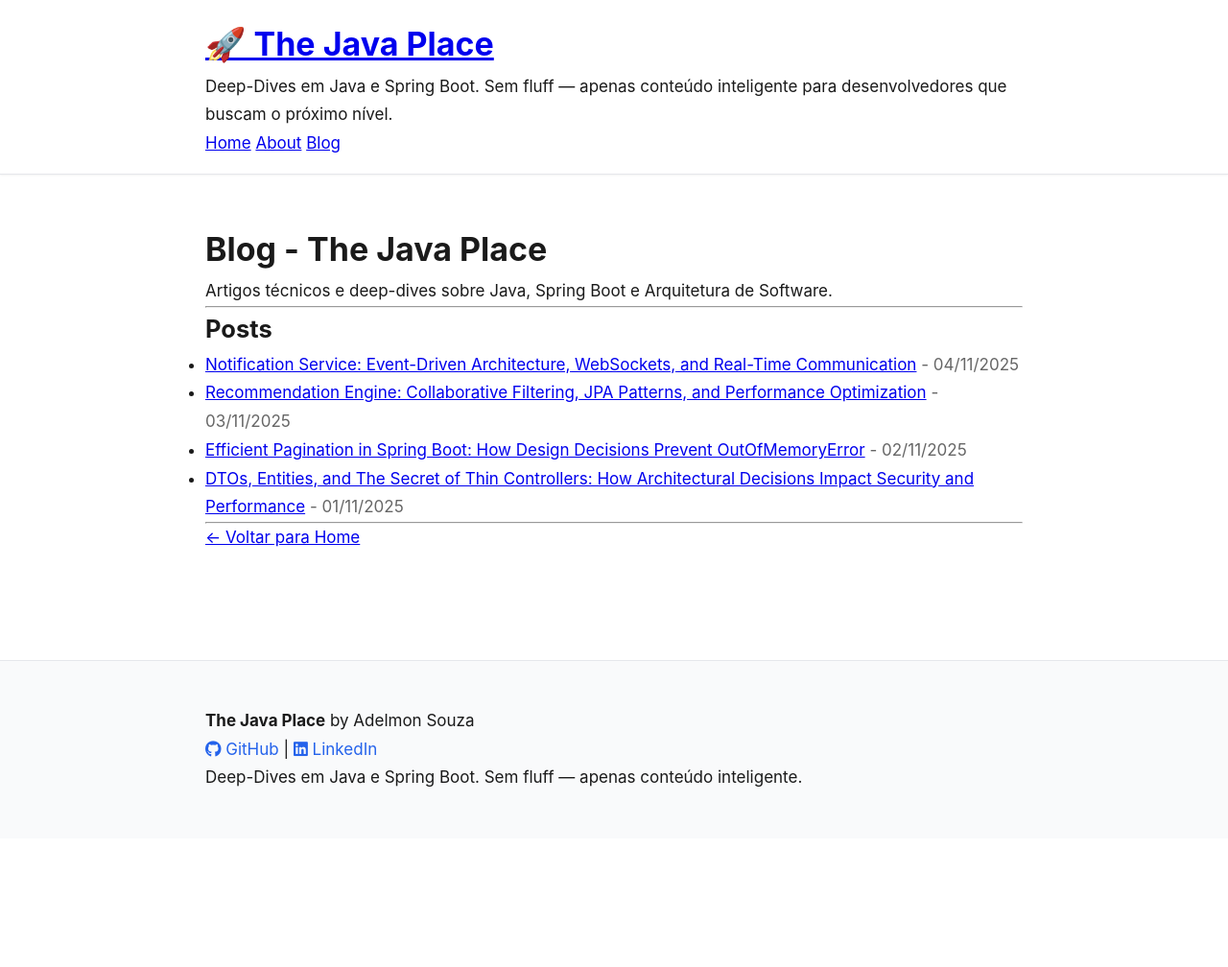
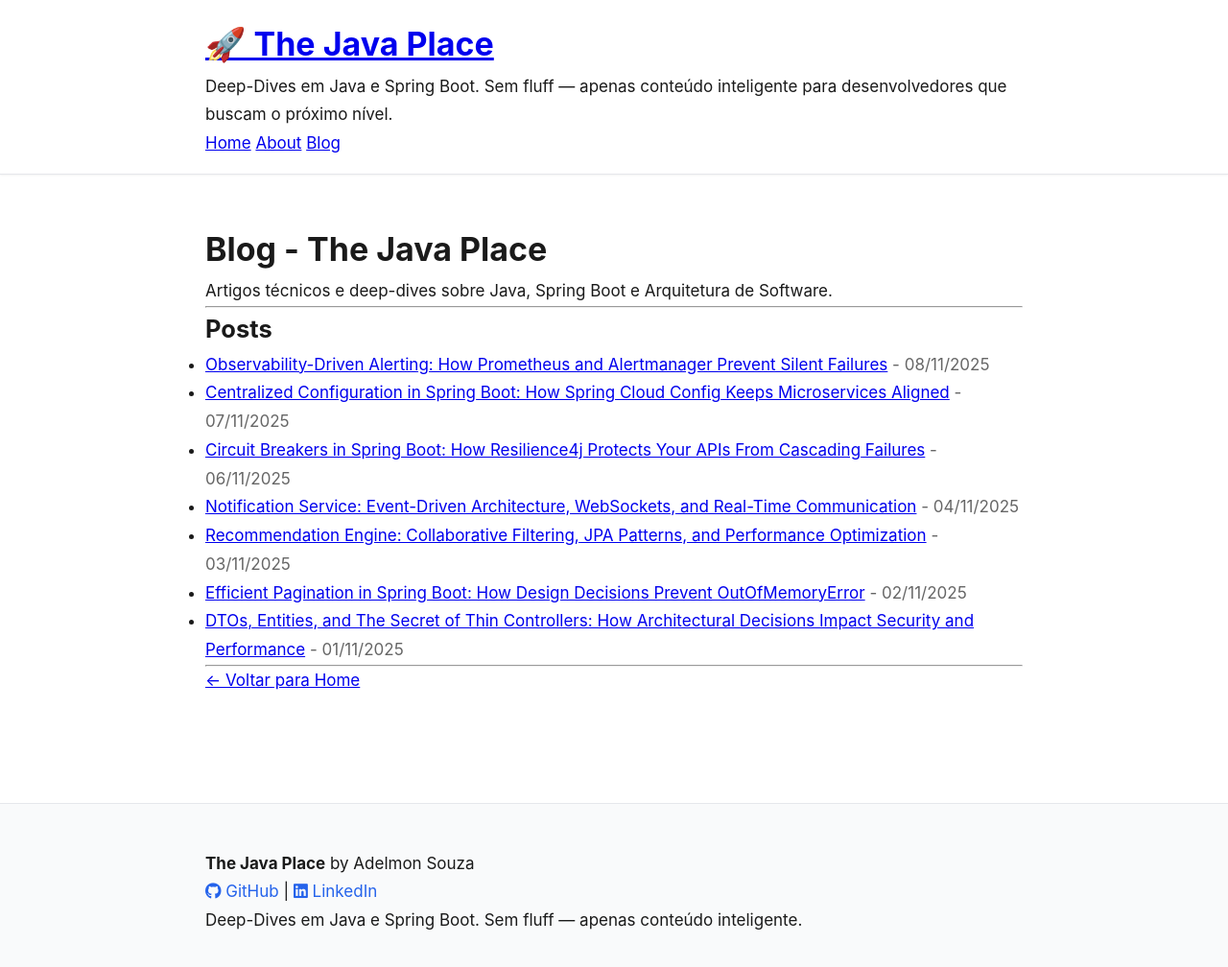
Before and after one commit to adelmonsouza/adelmonsouza.github.io, a Jekyll site: the page built from blog.md, in a window 1280 px wide and 1023 px high. Shown: the top 1008 px of the window at 96% size. Built offline with Jekyll 4.4.1, drawn with Linux system fonts in a browser that asks for light colours; some of the changed lines change nothing that is shown.

Commit message:
feat(blog): add day 06-08 posts and update site assets

````diff
--- /dev/null
+++ b/_posts/2025-11-06-resilience4j-under-the-hood.md
@@ -0,0 +1,132 @@
+---
+layout: post
+title: "Circuit Breakers in Spring Boot: How Resilience4j Protects Your APIs From Cascading Failures"
+date: 2025-11-06 00:00:00 +0000
+categories: Architecture Spring Boot
+permalink: /blog/2025/11/06/resilience4j-under-the-hood.html
+---
+
+Hey there! Day 06 of #30DiasJava dropped me into the middle of a production-style failure. One external dependency slowed to a crawl, threads piled up, and the entire checkout flow started timing out. Today was about dissecting what a **circuit breaker** actually does inside a Spring Boot application, and why Resilience4j is more than just annotations.
+
+**Disclaimer**: This is not a critique of any particular partner API or a silver bullet for stability. It’s an exploration of how architectural decisions either amplify failures or contain them.
+
+## Why I'm Looking at This
+
+**Full disclosure**: I used to assume retries would save the day. But in a real load test, every retry against a degraded dependency made the incident worse. That’s when I realized: a retry without a fuse is a self-inflicted DDoS.
+
+So today’s goal was to wire Resilience4j into a Spring Boot service and trace what happens when we hit slow or failing downstream systems.
+
+## The Anatomy of a Cascading Failure
+
+Without protection:
+
+```java
+@Service
+public class PricingClient {
+
+    private final WebClient webClient;
+
+    public Mono<PricingResponse> fetchPrice(String sku) {
+        return webClient.get()
+            .uri("/pricing/{sku}", sku)
+            .retrieve()
+            .bodyToMono(PricingResponse.class); // ← Blocks until the upstream responds
+    }
+}
+```
+
+- Every slow request ties up a Tomcat thread.
+- Retries multiply the pressure.
+- Timeouts propagate upstream, collapsing the entire flow.
+
+## Under the Hood: Resilience4j Circuit Breaker
+
+### 1. Wiring the Breaker
+
+```java
+@Service
+public class PricingClient {
+
+    private final CircuitBreaker circuitBreaker;
+    private final WebClient webClient;
+
+    public PricingClient(CircuitBreakerRegistry registry, WebClient webClient) {
+        this.circuitBreaker = registry.circuitBreaker("pricing");
+        this.webClient = webClient;
+    }
+
+    public Mono<PricingResponse> fetchPrice(String sku) {
+        return Mono.fromCallable(() -> doFetchPrice(sku))
+            .transformDeferred(CircuitBreakerOperator.of(circuitBreaker))
+            .onErrorResume(throwable -> Mono.just(fallbackPricing(sku)));
+    }
+
+    private PricingResponse doFetchPrice(String sku) {
+        return webClient.get()
+            .uri("/pricing/{sku}", sku)
+            .retrieve()
+            .bodyToMono(PricingResponse.class)
+            .block(Duration.ofSeconds(2));
+    }
+}
+```
+
+### 2. Sliding Window Metrics
+
+Resilience4j keeps a rolling window of calls (configured in `resilience4j.circuitbreaker.instances.pricing`). It tracks:
+
+- `failureRateThreshold` (e.g., 50%)
+- `slowCallRateThreshold` (e.g., >2 seconds)
+- `waitDurationInOpenState` (e.g., 30 seconds)
+
+If half the calls in the window fail or exceed the slow threshold, the breaker opens and subsequent calls fail fast.
+
+### 3. Combining With Bulkheads
+
+Circuit breakers alone don’t free up threads. Pair them with a thread pool bulkhead:
+
+```yaml
+resilience4j:
+  thread-pool-bulkhead:
+    instances:
+      pricing:
+        maxThreadPoolSize: 20
+        coreThreadPoolSize: 10
+        queueCapacity: 20
+```
+
+Now, even if the downstream misbehaves, only a bounded pool of threads is affected.
+
+### 4. Fallbacks That Tell the Truth
+
+Fallbacks should degrade gracefully, not lie. Return cached data, a default response, or a "temporarily unavailable" message. Transparency prevents silent data corruption.
+
+## Observability: Seeing the Breaker Work
+
+Resilience4j publishes Micrometer metrics:
+
+- `resilience4j_circuitbreaker_state`
+- `resilience4j_circuitbreaker_calls{kind="failed"}`
+- `resilience4j_circuitbreaker_not_permitted_calls`
+
+Scrape them with Prometheus, alert when the breaker stays open, and correlate with downstream SLIs.
+
+## What Can We Learn From This?
+
+- **Retries need guardrails** — pair them with circuit breakers or they multiply outages.
+- **Bulkheads keep failures local** — isolate risky dependencies into their own pools.
+- **Observability is mandatory** — without metrics, circuit breakers hide problems instead of surfacing them.
+
+## Final Thoughts
+
+Resilience patterns are not accessories. They are architectural commitments that keep customer-facing journeys alive when dependencies fail. Today’s experiment reminded me that resilience is about limiting blast radius, not eliminating failure.
+
+---
+
+**Full project:** [Resilience4j Playground (Day 06)](https://github.com/adelmonsouza/30DiasJava-Day06-Resilience4j)
+
+**Next article:** Centralized Configuration in Spring Boot: How Spring Cloud Config Keeps Microservices Aligned (Day 07)
+
+---
+
+**#30DiasJava | #SpringBoot | #Resilience4j | #Architecture | #Reliability**
--- /dev/null
+++ b/_posts/2025-11-07-config-server-under-the-hood.md
@@ -0,0 +1,184 @@
+---
+layout: post
+title: "Centralized Configuration in Spring Boot: How Spring Cloud Config Keeps Microservices Aligned"
+date: 2025-11-07 00:00:00 +0000
+categories: Architecture Spring Boot
+permalink: /blog/2025/11/07/config-server-under-the-hood.html
+---
+
+Hey there! Day 07 of #30DiasJava pushed me into one of those hidden architectural puzzles: **How do we keep configuration consistent across multiple Spring Boot services without leaking secrets or burning out ops teams?** Today I explored Spring Cloud Config, Git-backed properties, dynamic refresh, and the security guardrails we need to make it production-grade.
+
+**Disclaimer**: This post is not a tutorial on how to copy Oracle Cloud or Netflix OSS setups. It’s a look at the trade-offs and inner workings of externalized configuration based on Spring’s official documentation and my own hands-on experiments.
+
+## Why I'm Looking at This
+
+**Full disclosure**: I used to manage properties per service. It was fine until the third microservice. Then we started versioning YAML with copy/paste, setting feature flags manually, and forgetting to revert temporary overrides. Production drifted from staging — not fun. So today I wanted to see how a centralized configuration server actually changes the runtime story.
+
+## Architecture at a Glance
+
+1. **Spring Cloud Config Server** serving YAML via HTTP-backed Git.
+2. **Private configuration repository** with `application.yml` + profile-specific files.
+3. **Clients loading config via `spring.config.import=optional:configserver:`**.
+4. **Runtime refresh** with `@RefreshScope` and Spring Boot Actuator.
+5. **Secret handling** using Docker/Kubernetes secrets and encrypted storage.
+
+## Under the Hood: Spring Cloud Config Server
+
+### 1. Bootstrapping the Server
+
+```java
+@SpringBootApplication
+@EnableConfigServer
+public class ConfigServerApplication {
+    public static void main(String[] args) {
+        SpringApplication.run(ConfigServerApplication.class, args);
+    }
+}
+```
+
+The server exposes endpoints like `/application/default` or `/order-service/prod`. Spring Cloud Config pulls files from Git on demand (or caches them based on `spring.cloud.config.server.git.cloneOnStart`).
+
+### 2. Git-Backed Configuration
+
+```yaml
+spring:
+  cloud:
+    config:
+      server:
+        git:
+          uri: git@github.com:adelmonsouza/config-repo.git
+          default-label: main
+          private-key: ${CONFIG_GIT_PRIVATE_KEY}
+          search-paths: order-service, inventory-service
+server:
+  port: 8888
+```
+
+Key detail: the server never stores credentials. The repo remains private; access is enforced via deploy keys or GitHub App tokens.
+
+### 3. Serving Profiles
+
+Given a repo structure like:
+
+```
+config-repo/
+  order-service/
+    application.yml
+    application-dev.yml
+    application-prod.yml
+```
+
+A GET request to `/order-service/dev` returns a merged document. Spring Cloud Config uses the same property resolution rules as Spring Boot (see [Spring Cloud Config docs](https://docs.spring.io/spring-cloud-config/docs/current/reference/html/)).
+
+## Client-Side Integration
+
+### Using `spring.config.import`
+
+```yaml
+spring:
+  application:
+    name: order-service
+  config:
+    import: "optional:configserver:http://config-server:8888"
+```
+
+This tells the Spring Boot client to fetch remote properties during startup. If the server is unavailable, the `optional:` flag allows booting with local defaults.
+
+### Dynamic Refresh with `@RefreshScope`
+
+```java
+@RefreshScope
+@RestController
+public class FeatureFlagController {
+
+    @Value("${feature.checkout.express:false}")
+    private boolean expressCheckout;
+
+    @GetMapping("/feature-flags")
+    public Map<String, Object> flags() {
+        return Map.of("expressCheckout", expressCheckout);
+    }
+}
+```
+
+When we update `feature.checkout.express` in Git and trigger `POST /actuator/refresh`, Spring Cloud Config repopulates the bean without a restart. This uses Spring Boot Actuator under the hood (see [Spring Boot Reference Guide](https://docs.spring.io/spring-boot/docs/current/reference/html/actuator.html)).
+
+## Security and Secret Hygiene
+
+### 1. Secure Transport
+
+- Enforce HTTPS between clients and Config Server (`server.ssl.*` settings).
+- Restrict exposure with network policies or service mesh mTLS.
+- Authentication options: HTTP Basic, OAuth2, or mutual TLS.
+
+### 2. Secret Storage
+
+- Store credentials in Docker/Kubernetes secrets; mount them as environment variables.
+- Reference them in `bootstrap.yml` via `${ENV_VAR}` placeholders.
+- For encrypted values, use Spring Cloud Config’s [encrypt/decrypt endpoints](https://docs.spring.io/spring-cloud-config/docs/current/reference/html/#_encryption_and_decryption). Example:
+
+```bash
+echo 'mySecretValue' | curl -X POST --data-binary @- http://config-server:8888/encrypt
+```
+
+### 3. Production Hardening Checklist
+
+1. Limit Actuator exposure: only expose `health` and `info` publicly.
+2. Lock down `/actuator/refresh` behind authentication.
+3. Enable Git commit signing to ensure config integrity.
+4. Automate scans for plaintext secrets before pushing to the config repo.
+
+## Docker Compose Setup
+
+```yaml
+services:
+  config-server:
+    build: ./config-server
+    ports:
+      - "8888:8888"
+    environment:
+      CONFIG_GIT_PRIVATE_KEY: /run/secrets/config_git_key
+    secrets:
+      - config_git_key
+
+  order-service:
+    build: ./order-service
+    environment:
+      SPRING_CONFIG_IMPORT: optional:configserver:http://config-server:8888
+      SPRING_PROFILES_ACTIVE: dev
+```
+
+With Docker secrets, the private key never touches the image; it’s provided at runtime.
+
+## Observability Hooks
+
+- Add Prometheus metrics for refresh events: monitor `spring.cloud.config.requests`.
+- Use log correlation (trace IDs) to audit config changes. Combine with Git commit metadata.
+- Alert when config server availability drops or when property refresh fails.
+
+## What Can We Learn From This?
+
+1. **Centralized configs turn change management into version control.** Every change is traceable.
+2. **Security is a process**, not a checkbox — encrypted secrets, TLS, and limited endpoints are mandatory.
+3. **Dynamic refresh requires discipline**: only mark beans with `@RefreshScope` when safe to reload at runtime.
+
+## Final Thoughts
+
+Externalizing configuration is about more than convenience. It’s an architectural play: consistency across environments, safer rollouts, and less human error.
+
+**Key takeaways:**
+
+1. Spring Cloud Config leverages Git semantics for configuration drift control.
+2. Dynamic refresh empowers teams to toggle features without redeploying.
+3. Secrets must remain outside Git history — use Docker/Kubernetes secrets or dedicated vaults.
+4. Document changes; treat configuration as part of your release notes.
+
+---
+
+**Full project:** [Centralized Config Service (Day 07)](https://github.com/adelmonsouza/30DiasJava-Day07-ConfigService)
+
+**Next article:** Observability-Driven Alerting: How Prometheus and Alertmanager Prevent Silent Failures (Day 08)
+
+---
+
+**#30DiasJava | #SpringBoot | #ConfigServer | #DevOps | #Security | #Microservices**
--- /dev/null
+++ b/_posts/2025-11-08-observability-under-the-hood.md
@@ -0,0 +1,158 @@
+---
+layout: post
+title: "Observability-Driven Alerting: How Prometheus and Alertmanager Prevent Silent Failures"
+date: 2025-11-08 00:00:00 +0000
+categories: Operations Spring Boot
+permalink: /blog/2025/11/08/observability-under-the-hood.html
+---
+
+Hey there! Day 08 of #30DiasJava was about answering one uncomfortable question: **How do we spot failures before customers tweet about them?** After exploring circuit breakers (Day 06) and async workflows (Day 07), I turned to the detection layer — Prometheus, Alertmanager, and the instrumentation that feeds them.
+
+**Disclaimer**: This is not a full observability guide. It’s a focused look at how Spring Boot metrics become actionable alerts, with everything based on the official Spring documentation and Prometheus best practices.
+
+## Why I'm Looking at This
+
+**Full disclosure**: I once deployed a feature that returned HTTP 200 with the wrong payload for three days. CPU, memory, and uptime were green. We only noticed when users complained. So today I wanted to build alerting around **domain health**, not just infrastructure.
+
+## The Observability Stack
+
+1. Spring Boot Actuator exporting Micrometer metrics (`/actuator/prometheus`).
+2. Prometheus scraping metrics on a 15-second cadence.
+3. Alertmanager evaluating rules and triggering PagerDuty.
+4. Grafana dashboards stitching everything together.
+
+## Under the Hood: Instrumenting the Service
+
+### 1. Spring Boot Configuration
+
+```yaml
+management:
+  endpoints:
+    web:
+      exposure:
+        include: health,info,prometheus
+  metrics:
+    tags:
+      application: order-service
+```
+
+This exposes HTTP metrics (`http_server_requests_seconds`) with an `application` tag for multi-service environments.
+
+### 2. Custom Domain Metrics
+
+```java
+@Component
+public class CheckoutMetrics {
+
+    private final Counter failedOrders;
+
+    public CheckoutMetrics(MeterRegistry registry) {
+        failedOrders = Counter.builder("checkout_failed_total")
+            .tag("reason", "payment")
+            .description("Number of failed checkouts")
+            .register(registry);
+    }
+
+    public void onPaymentFailure() {
+        failedOrders.increment();
+    }
+}
+```
+
+Now we can alert when payment failures spike, even if HTTP status codes stay 200.
+
+### 3. Prometheus Scrape Job
+
+```yaml
+scrape_configs:
+  - job_name: 'order-service'
+    metrics_path: '/actuator/prometheus'
+    static_configs:
+      - targets: ['order-service.internal:8080']
+```
+
+Prometheus persists metrics with timestamped samples, enabling both real-time alerts and historical investigations.
+
+## Alert Rules That Matter
+
+### SLO-Based Latency Alert
+
+```yaml
+- alert: HighCheckoutLatency
+  expr: histogram_quantile(0.95, sum(rate(http_server_requests_seconds_bucket{uri="/api/orders"}[5m])) by (le)) > 0.5
+  for: 10m
+  labels:
+    severity: page
+  annotations:
+    summary: "Checkout p95 latency above 500ms"
+    description: "Investigate upstream payment latency or database contention."
+```
+
+### Business-Failure Alert
+
+```yaml
+- alert: CheckoutFailuresSpiking
+  expr: increase(checkout_failed_total[5m]) > 20
+  for: 5m
+  labels:
+    severity: page
+  annotations:
+    summary: "Checkout failures exceeded 20 in 5 minutes"
+    description: "Potential payment outage or regression."
+```
+
+### Alert Routing Discipline
+
+```yaml
+route:
+  receiver: 'oncall'
+  group_by: ['service']
+  group_wait: 30s
+  group_interval: 5m
+  repeat_interval: 2h
+
+receivers:
+  - name: 'oncall'
+    pagerduty_configs:
+      - routing_key: ${PAGERDUTY_KEY}
+```
+
+Grouping and repeat intervals prevent alert storms while keeping on-call informed.
+
+## Dashboards as Incident Maps
+
+In Grafana, I built panels for:
+
+- `p95 latency` per endpoint.
+- `checkout_failed_total` (domain health).
+- `kafka_consumer_lag` (from Day 07 experiments).
+- `resilience4j_circuitbreaker_state` (Day 06).
+
+This cross-links resilience, async processing, and alerting into a single incident map.
+
+## What Can We Learn From This?
+
+1. **Metrics without alerting are passive.** Alerts codify what matters for the business.
+2. **Domain metrics detect silent failures** before infrastructure metrics react.
+3. **Dashboards tell the story** — they stitch resilience, async workloads, and alerts together.
+
+## Final Thoughts
+
+Observability is an architectural decision. It’s part of the product, not just operations. Today drove home that resilience patterns (Day 06) and async pipelines (Day 07) only work if we can **see** when they fail.
+
+**Key takeaways:**
+
+1. Expose Micrometer metrics via Actuator and enrich them with domain tags.
+2. Alert on SLOs and domain signals, not just CPU and memory.
+3. Route alerts responsibly — reduce noise, increase clarity.
+4. Document dashboards and runbooks as part of the release.
+
+---
+
+**Full project:** [Observability Stack (Day 08)](https://github.com/adelmonsouza/30DiasJava-Day08-Observability)
+
+**Next article:** Coming soon — Feature Flags and Progressive Delivery in Spring Boot (Day 09)
+
+---
+
+**#30DiasJava | #SpringBoot | #Prometheus | #Alertmanager | #Observability**
````
Also changed, not shown: 404.html (line endings or trailing spaces), COMO_ADICIONAR_IMAGENS.md (line endings or trailing spaces), SETUP_COMMENTS.md (line endings or trailing spaces), _includes/comments.html (line endings or trailing spaces), assets/js/toc.js (line endings or trailing spaces), index.html (line endings or trailing spaces), 1 other file.
